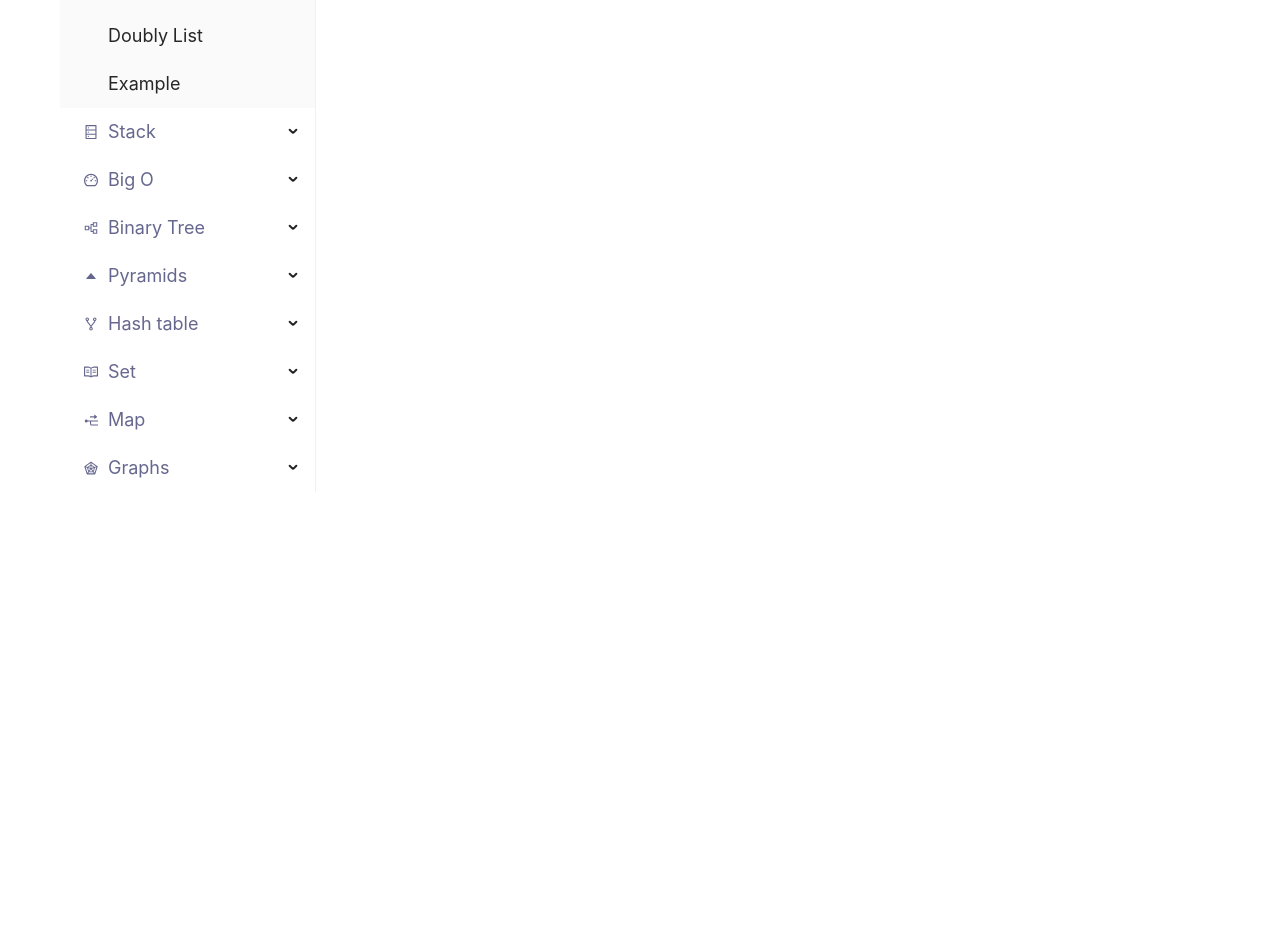
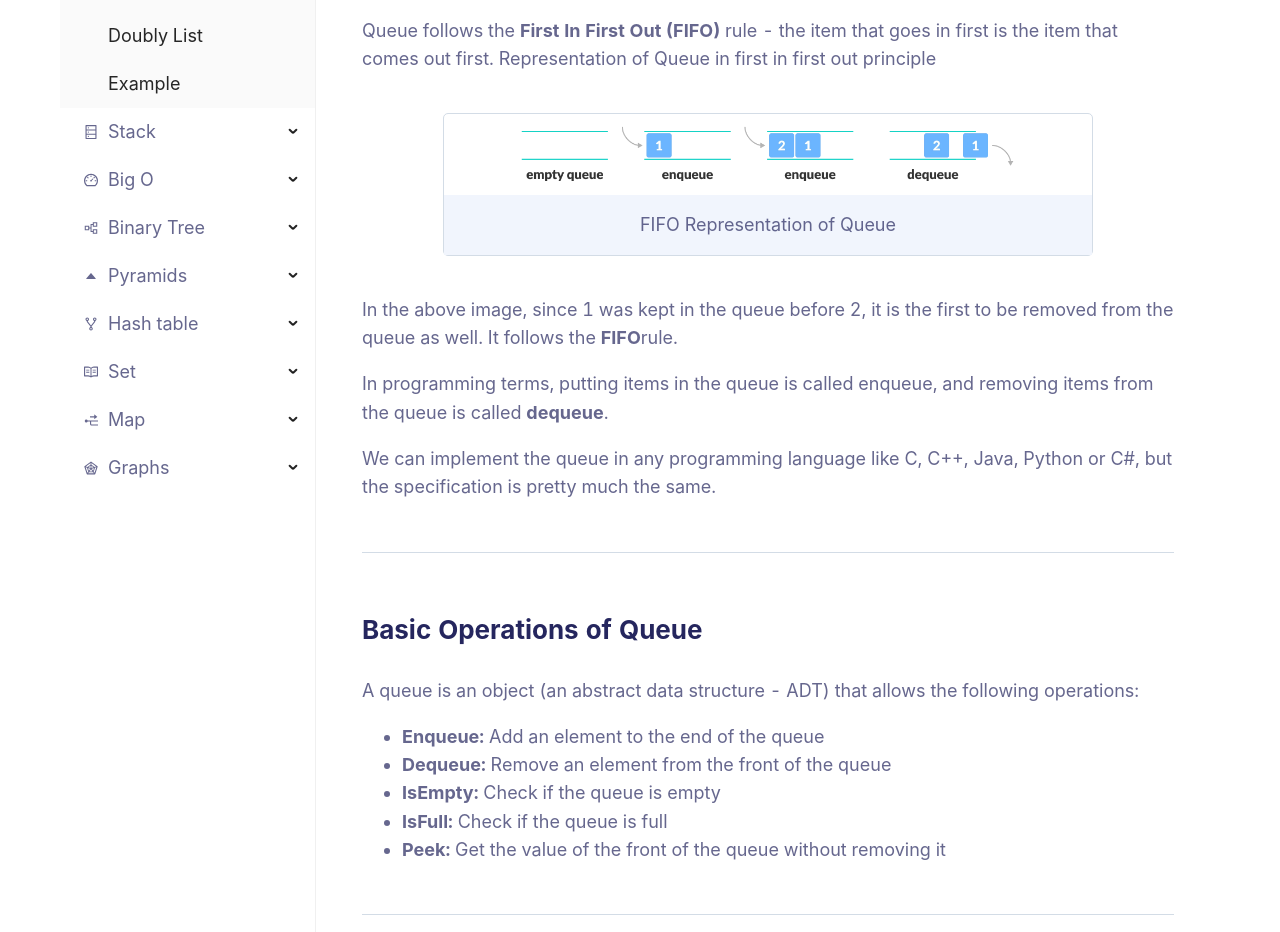
Before and after one commit to ErlanArtykbaev/algorithm-web, a React (Create React App) app: page /queues/queues in a window 1280 px wide. Before the commit this address had no page. Shown: the part 192-1124 px from the top of the page. Before the commit the page ends 800 px from the top, so only its background shows below. Built offline with nearby package versions, Linux system fonts and the light colour scheme.

Commit message:
feature: new page queues

```diff
--- a/src/App.js
+++ b/src/App.js
@@ -9,6 +9,7 @@ import Footer from "./components/layer/Footer"
 import DoublyList from "./components/pages/Lists/DoubleList"
 import SinglyList from "./components/pages/Lists/SinglyList"
 import WhatIsList from "./components/pages/Lists/WhatIsList"
+import Queues from "./components/pages/Queues/Queues"
 import WhatIsStack from "./components/pages/Queues/WhatIsStack"
 import Sider from "./containers/Sidebar"
 
@@ -25,6 +26,7 @@ function App() {
           <Route path='/lists/doubly' component={DoublyList} />
           <Route path='/lists/visaul' component={SinglyList} />
           <Route path='/queues/stecks' component={WhatIsStack} />
+          <Route path='/queues/queues' component={Queues} />
           <Route path='/queues/priority' component={SinglyList} />
           <Route path='/queues/visualization' component={SinglyList} />
           <Route path='/o/what-is-o' component={SinglyList} />
--- /dev/null
+++ b/src/components/pages/Queues/Queues.js
@@ -0,0 +1,194 @@
+import React from "react"
+
+import ImageWrapper from "../../layer/ImageWrapper"
+
+import first from "../../../assets/img/queues/queue.webp"
+import second from "../../../assets/img/queues/Big-queue.webp"
+
+const Queues = () => {
+  return (
+    <div className='container'>
+      <h3 className='title'>Queue Data Structure</h3>
+      <p>
+        A queue is a useful data structure in programming. It is similar to the
+        ticket queue outside a cinema hall, where the first person entering the
+        queue is the first person who gets the ticket.
+      </p>
+      <p>
+        Queue follows the <strong>First In First Out (FIFO)</strong> rule - the
+        item that goes in first is the item that comes out first. Representation
+        of Queue in first in first out principle
+      </p>
+      <ImageWrapper url={first} text='FIFO Representation of Queue' />
+      <p>
+        In the above image, since 1 was kept in the queue before 2, it is the
+        first to be removed from the queue as well. It follows the{" "}
+        <strong>FIFO</strong>rule.
+      </p>
+      <p>
+        In programming terms, putting items in the queue is called{" "}
+        <string>enqueue</string>, and removing items from the queue is called{" "}
+        <strong>dequeue</strong>.
+      </p>
+      <p>
+        We can implement the queue in any programming language like C, C++,
+        Java, Python or C#, but the specification is pretty much the same.
+      </p>
+      <div className='divider'></div>
+      <h3 className='sub-title'>Basic Operations of Queue</h3>
+      <p>
+        A queue is an object (an abstract data structure - ADT) that allows the
+        following operations:
+      </p>
+      <ul>
+        <li>
+          <strong>Enqueue:</strong> Add an element to the end of the queue
+        </li>
+        <li>
+          <strong>Dequeue:</strong> Remove an element from the front of the
+          queue
+        </li>
+        <li>
+          <strong>IsEmpty:</strong> Check if the queue is empty
+        </li>
+        <li>
+          <strong>IsFull:</strong> Check if the queue is full
+        </li>
+        <li>
+          <strong>Peek:</strong> Get the value of the front of the queue without
+          removing it
+        </li>
+      </ul>
+      <div className='divider'></div>
+      <h3 className='sub-title'>Working of Queue</h3>
+      <p>Queue operations work as follows:</p>
+      <ul>
+        <li>two pointers FRONT and REAR</li>
+        <li>FRONT track the first element of the queue</li>
+        <li>REAR track the last element of the queue</li>
+        <li>initially, set value of FRONT and REAR to -1</li>
+      </ul>
+      <h3 className='sub-title'>Enqueue Operation</h3>
+      <ul>
+        <li>check if the queue is full</li>
+        <li>for the first element, set the value of FRONT to 0</li>
+        <li>increase the REAR index by 1</li>
+        <li>add the new element in the position pointed to by REAR</li>
+      </ul>
+      <h3 className='sub-title'>Dequeue Operation</h3>
+      <ul>
+        <li>check if the queue is empty</li>
+        <li>return the value pointed by FRONT</li>
+        <li>increase the FRONT index by 1</li>
+        <li>for the last element, reset the values of FRONT and REAR to -1</li>
+      </ul>
+      <ImageWrapper url={second} text='Enqueue and Dequeue Operations' />
+      <div className='divider'></div>
+      <h3 className='sub-title'>Queue Implementation in Java</h3>
+      <pre>
+        <code className='language-java'>{`
+        // Queue implementation in Java
+
+        public class Queue {
+          int SIZE = 5;
+          int items[] = new int[SIZE];
+          int front, rear;
+
+          Queue() {
+            front = -1;
+            rear = -1;
+          }
+
+          boolean isFull() {
+            if (front == 0 && rear == SIZE - 1) {
+              return true;
+            }
+            return false;
+          }
+
+          boolean isEmpty() {
+            if (front == -1)
+              return true;
+            else
+              return false;
+          }
+
+          void enQueue(int element) {
+            if (isFull()) {
+              System.out.println("Queue is full");
+            } else {
+              if (front == -1)
+                front = 0;
+              rear++;
+              items[rear] = element;
+              System.out.println("Inserted " + element);
+            }
+          }
+
+          int deQueue() {
+            int element;
+            if (isEmpty()) {
+              System.out.println("Queue is empty");
+              return (-1);
+            } else {
+              element = items[front];
+              if (front >= rear) {
+                front = -1;
+                rear = -1;
+              } /* Q has only one element, so we reset the queue after deleting it. */
+              else {
+                front++;
+              }
+              System.out.println("Deleted -> " + element);
+              return (element);
+            }
+          }
+
+          void display() {
+            /* Function to display elements of Queue */
+            int i;
+            if (isEmpty()) {
+              System.out.println("Empty Queue");
+            } else {
+              System.out.println("Front index-> " + front);
+              System.out.println("Items -> ");
+              for (i = front; i <= rear; i++)
+                System.out.print(items[i] + "  ");
+
+              System.out.println("Rear index-> " + rear);
+            }
+          }
+
+          public static void main(String[] args) {
+            Queue q = new Queue();
+
+            // deQueue is not possible on empty queue
+            q.deQueue();
+
+            // enQueue 5 elements
+            q.enQueue(1);
+            q.enQueue(2);
+            q.enQueue(3);
+            q.enQueue(4);
+            q.enQueue(5);
+
+            // 6th element can't be added to because the queue is full
+            q.enQueue(6);
+
+            q.display();
+
+            // deQueue removes element entered first i.e. 1
+            q.deQueue();
+
+            // Now we have just 4 elements
+            q.display();
+
+          }
+        }
+        `}</code>
+      </pre>
+    </div>
+  )
+}
+
+export default Queues
```
Also changed, not shown: src/assets/img/queues/Big-queue.webp (added), src/assets/img/queues/queue.webp (added).
